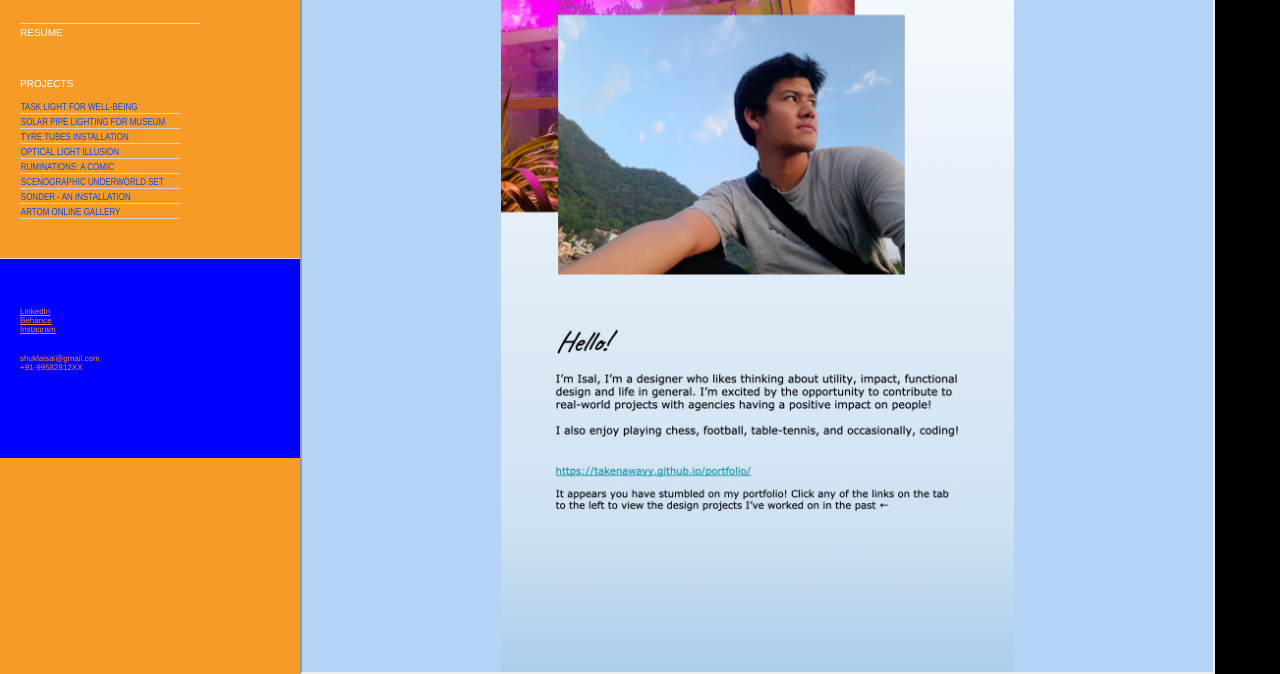
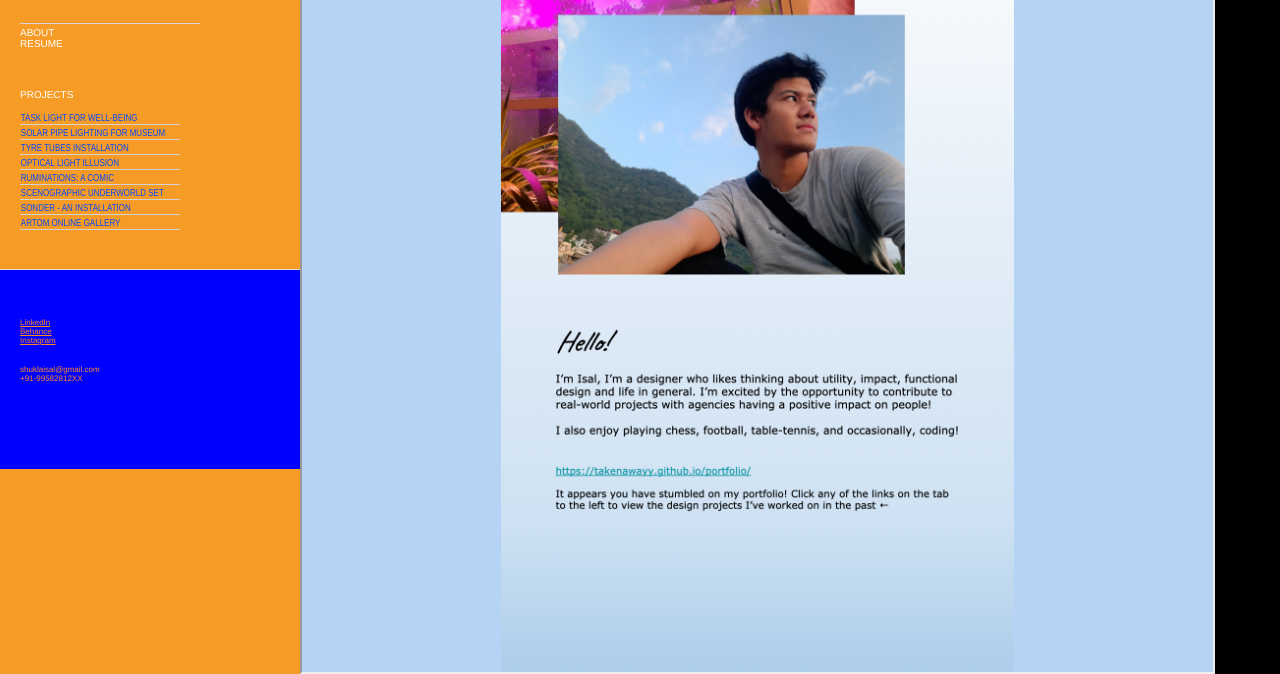
Before and after one commit to takenawayy/portfolio, a plain HTML site: page index.html in a window 1280 px wide. Shown: the part 126-800 px from the top of the page. Drawn offline with Linux system fonts and the light colour scheme.

Commit message:
Proper About section and all

```diff
--- a/index.html
+++ b/index.html
@@ -17,6 +17,7 @@
                 </div>
                 <div class="menu">
                     <hr>
+                    <a href="placeholder.html" target="display" class="mains">ABOUT</a>
                     <a href="New Resume.pdf" target="display" class="mains">RESUME</a>
                 </div>
 
```
